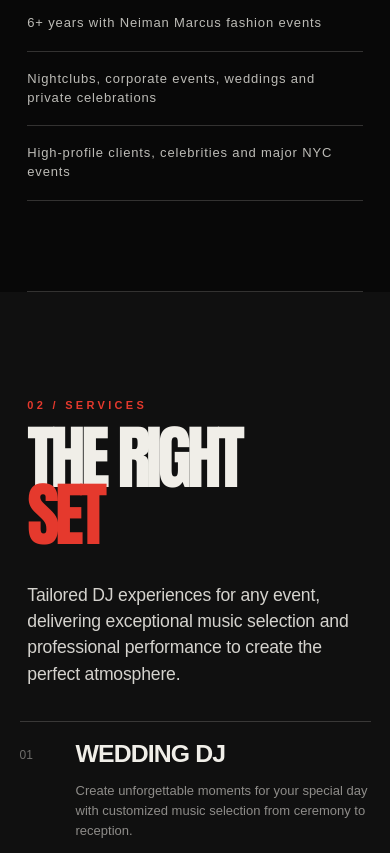
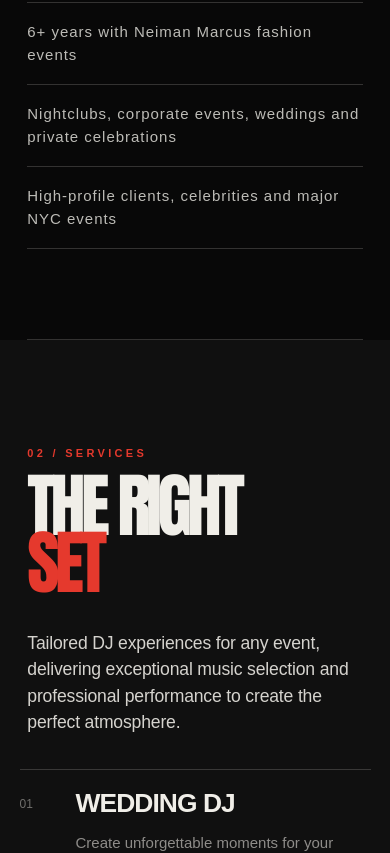
Before and after one commit to salpadoru/sparkygriswold, a Next.js app: page / in a window 390 px wide. Shown: the part 1620-2473 px from the top of the page. Built offline with nearby package versions, Linux system fonts and the light colour scheme.

Commit message:
Increase menu and visible section font sizes

```diff
--- a/app/globals.css
+++ b/app/globals.css
@@ -1697,3 +1697,52 @@ h2,
     font-size: clamp(4rem, 18vw, 6rem);
   }
 }
+
+
+/* --- User-requested readability increase: menu + visible section text --- */
+.site-header nav a,
+.header-cta,
+.mobile-nav a {
+  font-size: 16px;
+  letter-spacing: .12em;
+}
+
+.highlight-list li {
+  font-size: 16px;
+  line-height: 1.5;
+}
+
+.services-section .service-row p {
+  font-size: 16px;
+  line-height: 1.55;
+}
+
+.services-section .service-row strong {
+  font-size: clamp(1.65rem, 2.45vw, 2.35rem);
+}
+
+.venues-block .section-kicker {
+  font-size: 14px;
+}
+
+.venue-list span {
+  font-size: 14px;
+  padding: 12px 15px;
+}
+
+@media (max-width: 560px) {
+  .site-header nav a,
+  .header-cta,
+  .mobile-nav a {
+    font-size: 14px;
+  }
+
+  .highlight-list li,
+  .services-section .service-row p {
+    font-size: 15px;
+  }
+
+  .venue-list span {
+    font-size: 13px;
+  }
+}
```
